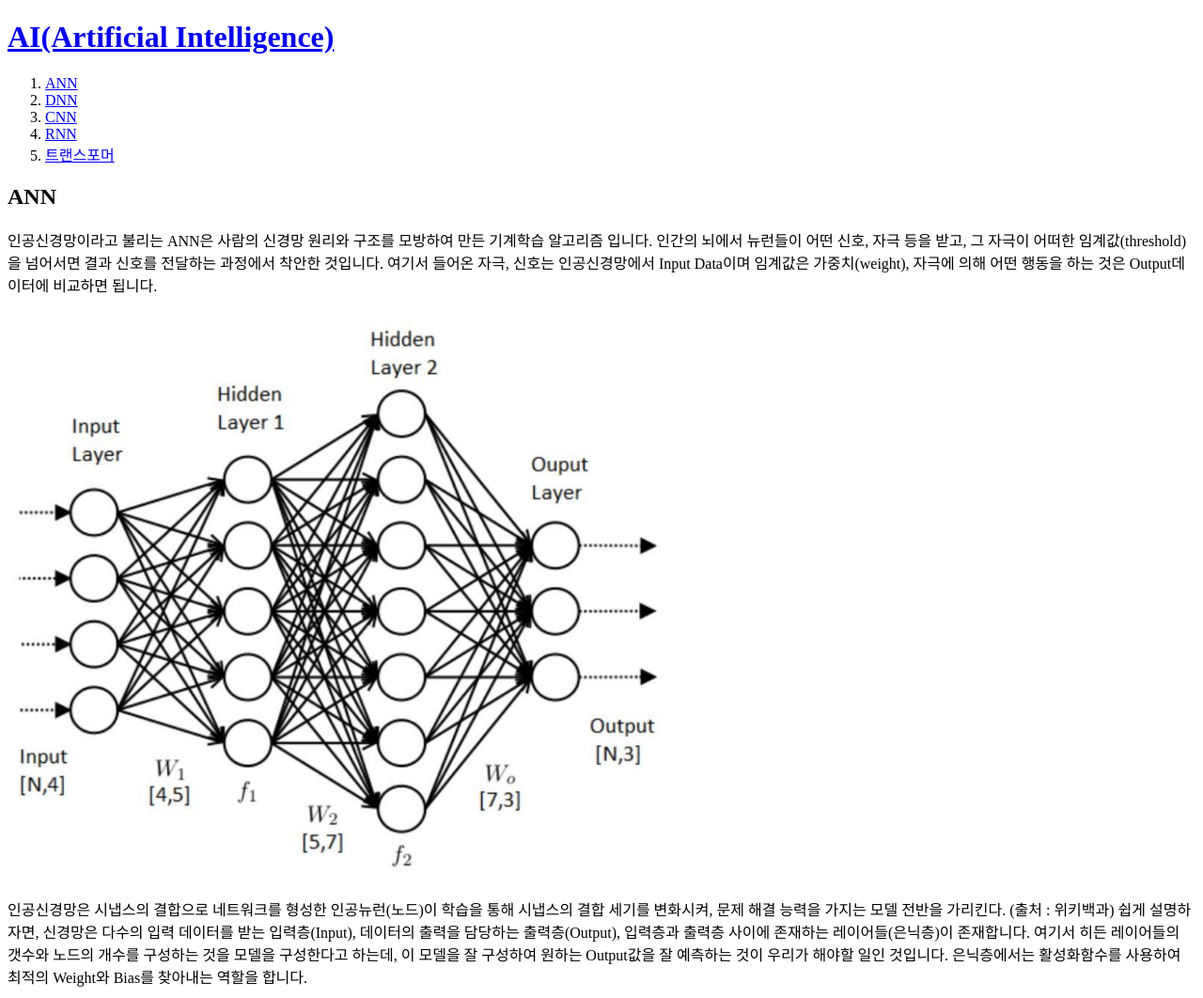
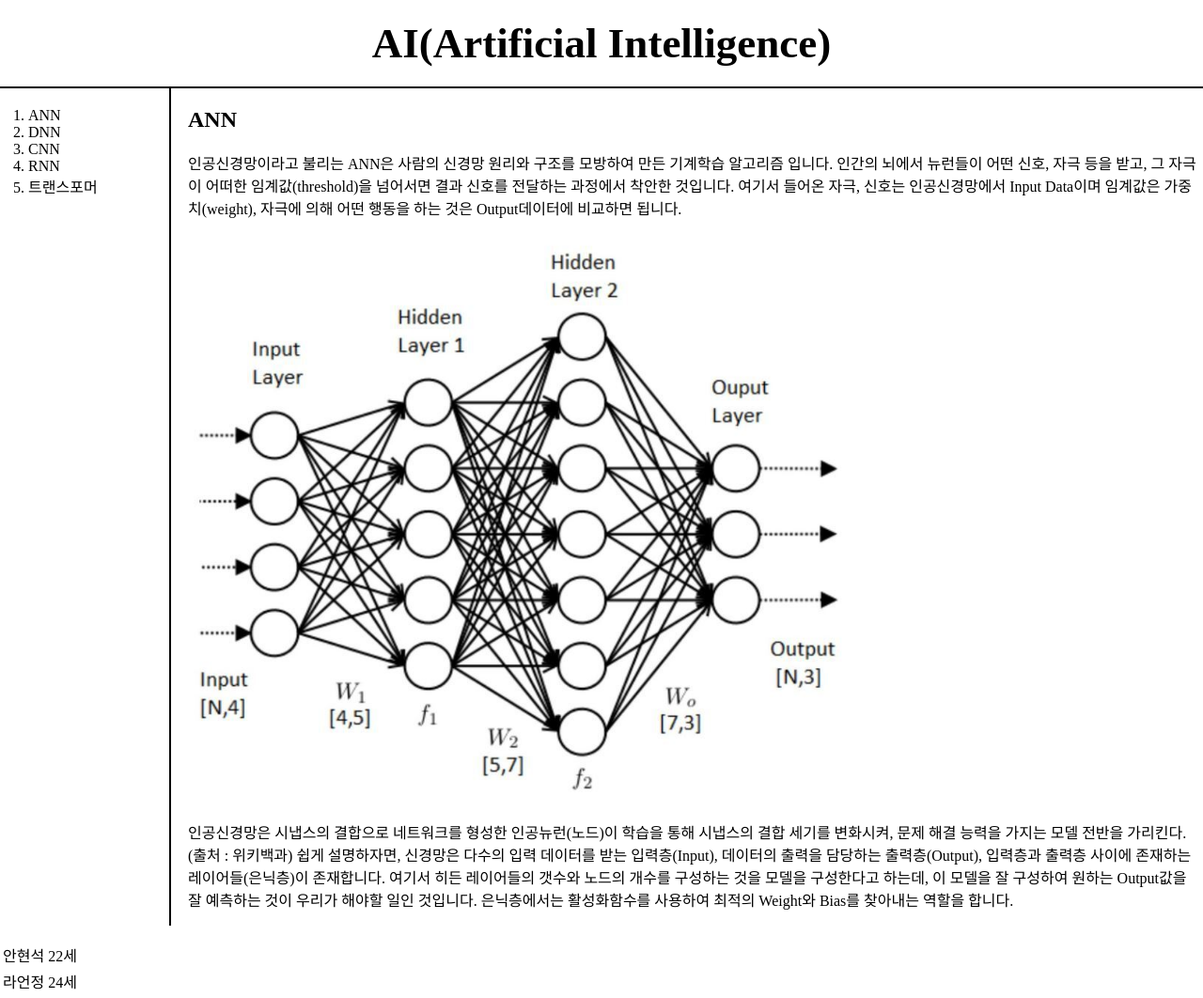
Before and after one commit to nyeonseok/AI-WEBSITE, a plain HTML site: page 1.html in a window 1280 px wide. Shown: the top 1062 px of the page at 94% size. Drawn offline with Linux system fonts and the light colour scheme.

Commit message:
Add files via upload
html, css까지

```diff
--- a/1.html
+++ b/1.html
@@ -1,22 +1,29 @@
 <!DOCTYPE html>
 <html>
-    <head><title>AI-ANN</title>
+    <head>
+        <title>AI-ANN</title>
         <meta charset="utf-8">
+
+        <link rel="stylesheet" href="style.css">
     </head>
 
 
-<h1><a href="index.html">AI(Artificial Intelligence)</a></h1>
+
+
+
 
 <body>
+    <h1><a href="index.html">AI(Artificial Intelligence)</a></h1>
+    <div id="grid">
         <ol>
-        <li><a href="1.html">ANN</a></li>
+            <li><a href="1.html" class="saw">ANN</a></li>
             <li><a href="2.html">DNN</a></li>
             <li><a href="3.html">CNN</a></li>
             <li><a href="4.html">RNN</a></li>
             <li><a href="5.html">트랜스포머</a></li>
         </ol>
 
-
+        <div>
             <h2>ANN</h2>
             <p>
             인공신경망이라고 불리는 ANN은 사람의 신경망 원리와 구조를 모방하여 만든 기계학습 알고리즘 입니다.
@@ -32,6 +39,8 @@
             신경망은 다수의 입력 데이터를 받는 입력층(Input), 데이터의 출력을 담당하는 출력층(Output), 입력층과 출력층 사이에 존재하는 레이어들(은닉층)이 존재합니다. 여기서 히든 레이어들의 갯수와
             노드의 개수를 구성하는 것을 모델을 구성한다고 하는데, 이 모델을 잘 구성하여 원하는 Output값을 잘 예측하는 것이 우리가 해야할 일인 것입니다. 은닉층에서는 활성화함수를 사용하여 최적의 Weight와 Bias를 찾아내는 역할을 합니다.
             </p>
+        </div>
+    </div>
 
 
 
--- /dev/null
+++ b/style.css
@@ -0,0 +1,40 @@
+body{
+    margin:0;
+}
+a{
+    color:black;
+    text-decoration: none;
+}
+h1{
+    font-size:45px;
+    text-align: center;
+    border-bottom:2px black solid;
+    margin:0px;
+    padding:20px;
+
+}
+#grid ol{
+    border-right:2px black solid;
+    width:130px;
+    margin:0;
+    padding:20px;
+    padding-left:30px;
+}
+
+#grid{
+    display:grid;
+    grid-template-columns: 200px 1fr;
+}
+@media(max-width:800px){
+    h1{
+        font-size:30px;
+
+    }
+    #grid ol{
+        border:none;
+
+    }
+    #grid{
+        display:block;
+    }
+}
```
Also changed, not shown: 2.html (+14 -6 lines), 3.html (+8 -2 lines), 4.html (+7 -3 lines), 5.html (+7 -2 lines), index.html (+6 -2 lines). Lines whose indentation alone changed are shown as unchanged.
